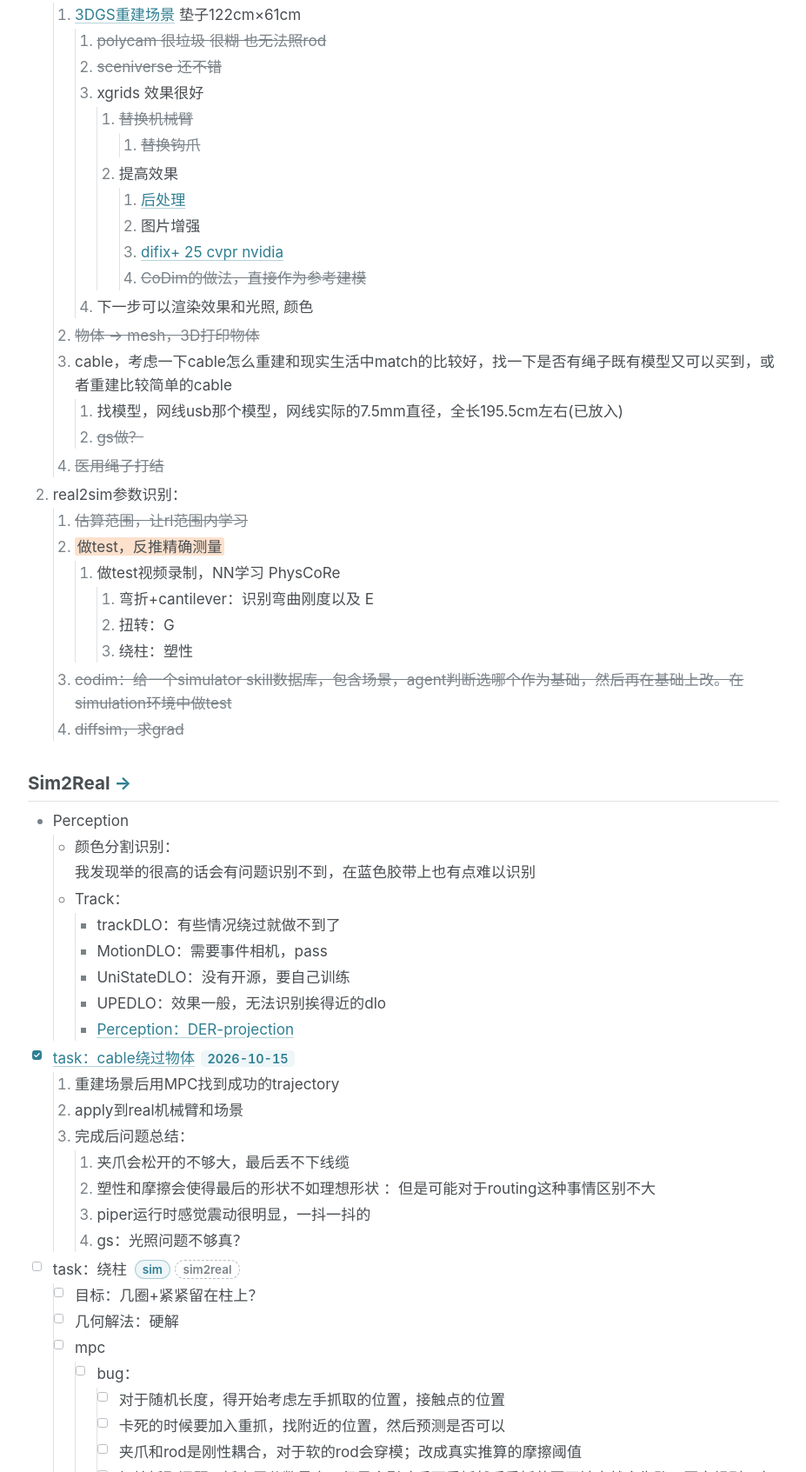
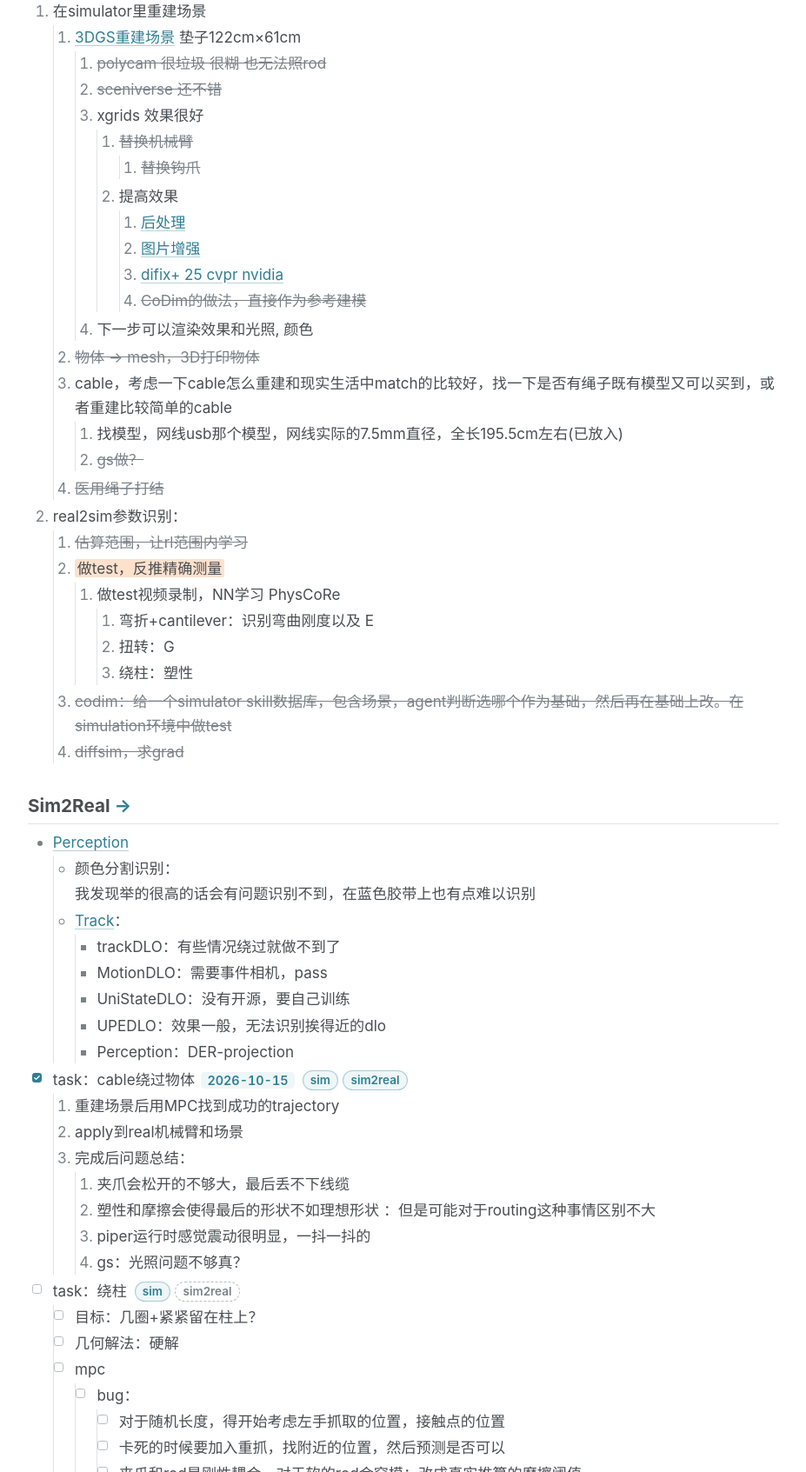
Before and after one commit to YukunEthanZhou/26CableProjectPage, a plain HTML site: page index.html in a window 1280 px wide. Shown: the part 1021-2714 px from the top of the page at 87% size, without its empty margins (290-1217 px from the left). Drawn offline with Linux system fonts and the light colour scheme.

Commit message:
Perception > Track; Overview links for routing, Perception and 图片增强
Perception: all of its videos sit under a Track subsection. Overview: the
routing task gets sim / sim2real tags to the two Simple Routing sections
(its title is no longer a link), Perception links to its page and Track to
the new subsection (the DER-projection note is plain text), and 图片增强
opens the Supplementary Capture comparison. GS Enhancement: a link to a
method jumps to its panel without smooth scrolling, which could stall
while the page loads. News entry.

```diff
--- a/index.html
+++ b/index.html
@@ -353,6 +353,10 @@
         <ul class="news" id="news-list">
           <li class="news__item">
             <time class="news__date" datetime="2026-10-28">Oct 28, 2026</time>
+            <p class="news__text"><a href="perception.html#track">Perception</a>: the videos are grouped under Track. In the <a href="#overview">Overview</a>, the routing task gets sim / sim2real tags, Perception and Track link to that page, and 图片增强 opens the supplementary capture comparison.</p>
+          </li>
+          <li class="news__item">
+            <time class="news__date" datetime="2026-10-28">Oct 28, 2026</time>
             <p class="news__text">News shows the newest five, with the rest behind Expand. The <a href="#overview">Overview</a> adds Perception under Sim2Real and sim / sim2real tags on the post wrap task, and <a href="sim.html#post-wrap">Sim › Post Wrap</a> lists the control plan.</p>
           </li>
           <li class="news__item">
@@ -430,7 +434,7 @@
                           <li>提高效果
                             <ol>
                               <li><a href="gs-enhancement.html#gs-opt-postfx">后处理</a></li>
-                              <li>图片增强</li>
+                              <li><a href="gs-enhancement.html#gs-opt-capture">图片增强</a></li>
                               <li><a href="gs-enhancement.html#gs-opt-difix">difix+ 25 cvpr nvidia</a></li>
                               <li><s>CoDim的做法，直接作为参考建模</s></li>
                             </ol>
@@ -474,23 +478,23 @@
           <h3 class="overview__phase"><a href="sim2real.html">Sim2Real</a></h3>
           <div class="overview__tree">
             <ul>
-              <li>Perception
+              <li><a href="perception.html">Perception</a>
                 <ul>
                   <li>颜色分割识别：
                     <p class="overview__note">我发现举的很高的话会有问题识别不到，在蓝色胶带上也有点难以识别</p>
                   </li>
-                  <li>Track：
+                  <li><a href="perception.html#track">Track</a>：
                     <ul>
                       <li>trackDLO：有些情况绕过就做不到了</li>
                       <li>MotionDLO：需要事件相机，pass</li>
                       <li>UniStateDLO：没有开源，要自己训练</li>
                       <li>UPEDLO：效果一般，无法识别挨得近的dlo</li>
-                      <li><a href="perception.html">Perception：DER-projection</a></li>
+                      <li>Perception：DER-projection</li>
                     </ul>
                   </li>
                 </ul>
               </li>
-              <li class="task"><input type="checkbox" class="task__check" checked disabled aria-label="已完成"><a href="sim2real.html#simple-routing">task：cable绕过物体</a><time class="task__date" datetime="2026-10-15">2026-10-15</time>
+              <li class="task"><input type="checkbox" class="task__check" checked disabled aria-label="已完成">task：cable绕过物体<time class="task__date" datetime="2026-10-15">2026-10-15</time><span class="overview__tags"><a class="overview__tag" href="sim.html#simple-routing">sim</a><a class="overview__tag" href="sim2real.html#simple-routing">sim2real</a></span>
                 <ol>
                   <li>重建场景后用MPC找到成功的trajectory</li>
                   <li>apply到real机械臂和场景</li>
```
Also changed, not shown: gs-enhancement.html (+4 -0 lines), perception.html (+4 -0 lines).
